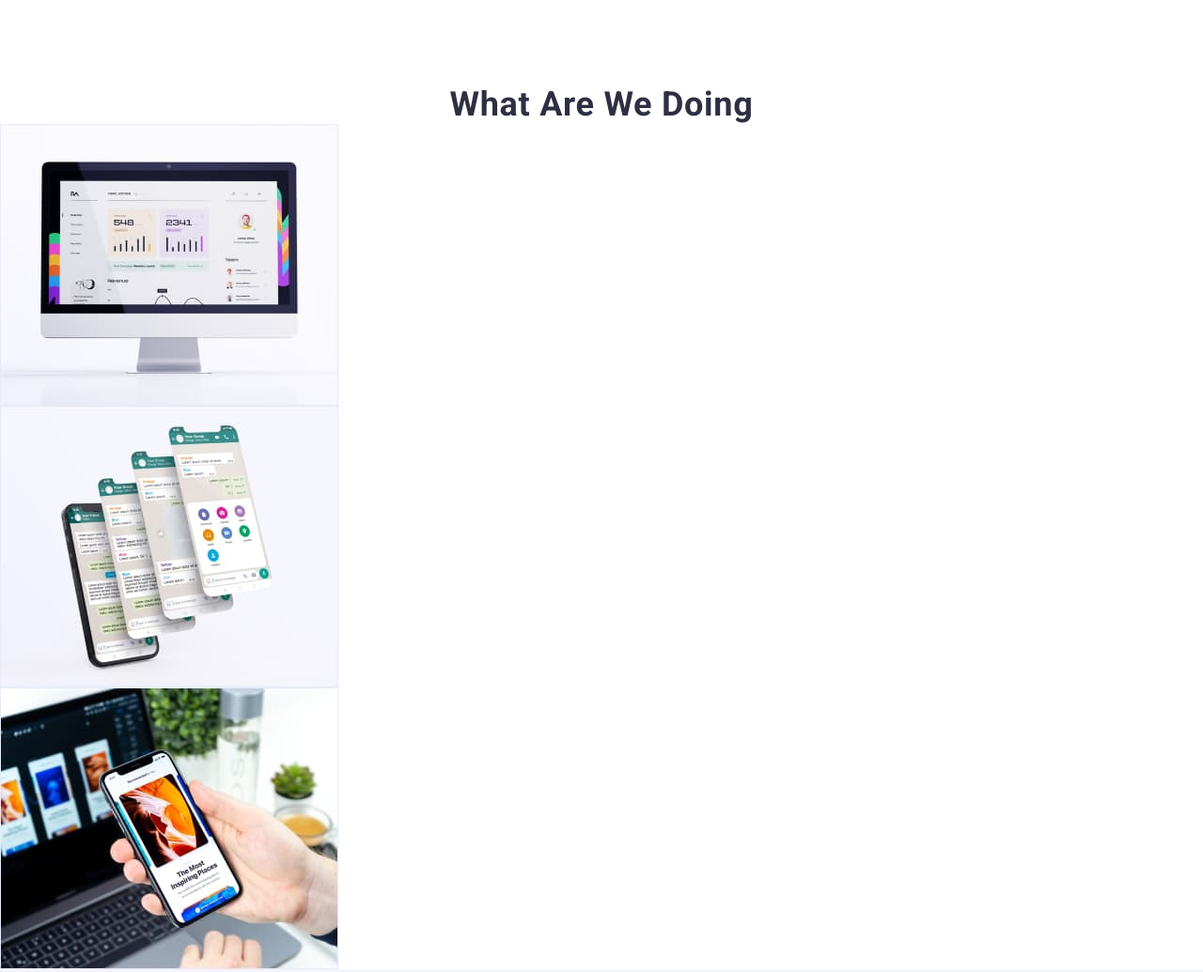
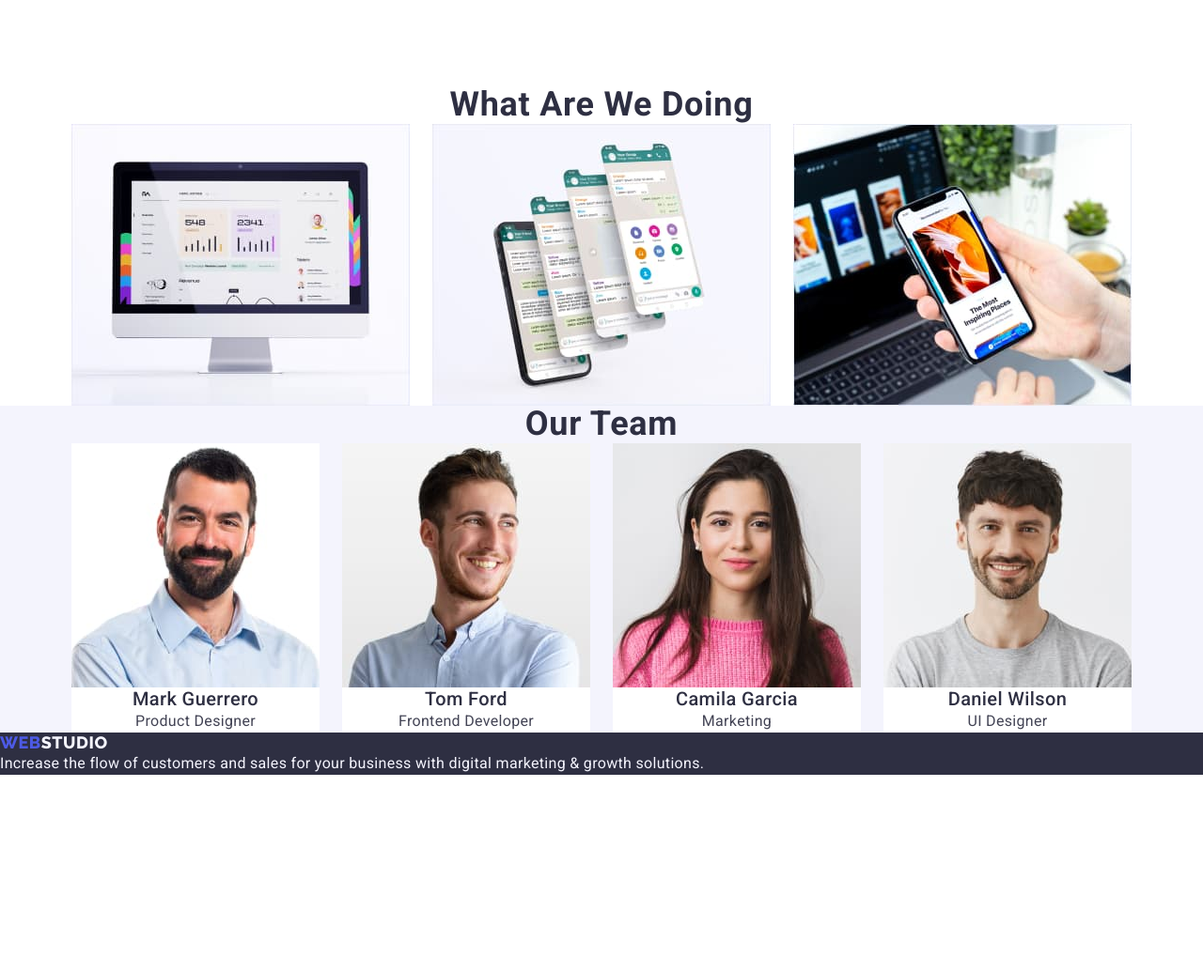
Before and after one commit to MarynaFes/goit-markup-hw-03, a plain HTML site: page index.html in a window 1280 px wide. Shown: the part 940-1975 px from the top of the page at 94% size. After the commit the page ends 1765 px from the top, so only its background shows below. Drawn offline with nearby package versions, Linux system fonts and the light colour scheme.

Commit message:
new style changes

```diff
--- a/css/styles.css
+++ b/css/styles.css
@@ -184,9 +184,18 @@ button {cursor: pointer;}
 }
 .advantages-item-description {line-height: 1.5;}
 /*=======================ABOUT=========================*/
-
+.about-menu {
+    display: flex;
+    flex-wrap: wrap;
+    column-gap: var(--card-set-horizontal-gap);
+}
 /*=======================TEAM==========================*/
 .team {background-color: var(--light);}
+.team-menu {
+    display: flex;
+    flex-wrap: wrap;
+    column-gap: var(--card-set-horizontal-gap);
+}
 .team-menu-item {background-color: var(--white-background);}
 .team-menu-title {
     font-weight: 500;
@@ -202,6 +211,11 @@ button {cursor: pointer;}
     color: var(--text);
 }
 /*=====================PORTFOLIO=======================*/
+.projects-menu {
+    display: flex;
+    flex-wrap: wrap;
+    column-gap: var(--card-set-horizontal-gap);
+}
 .projects-menu-btn {
     font-family: 'Roboto', sans-serif;
     background: var(--light);
--- a/index.html
+++ b/index.html
@@ -105,6 +105,7 @@
       </section>
       <!------------------------ABOUT--------------------->
       <section class="about">
+        <div class="container">
           <h2 class="section-title about-title">What are we doing</h2>
           <ul class="about-menu list">
             <li class="about-menu-item">
@@ -135,9 +136,11 @@
               />
             </li>
           </ul>
+        </div>
       </section>
       <!------------------TEAM---------------------->
       <section class="team">
+        <div class="container">
           <h2 class="section-title team-title">Our Team</h2>
           <ul class="team-menu list">
             <li class="team-menu-item">
@@ -185,6 +188,7 @@
               <p class="team-menu-description">UI Designer</p>
             </li>
           </ul>
+        </div>
       </section>
     </main>
     <!-------------------FOOTER---------------------->
```
Also changed, not shown: portfolio.html (+8 -2 lines). Lines whose indentation alone changed are shown as unchanged.
